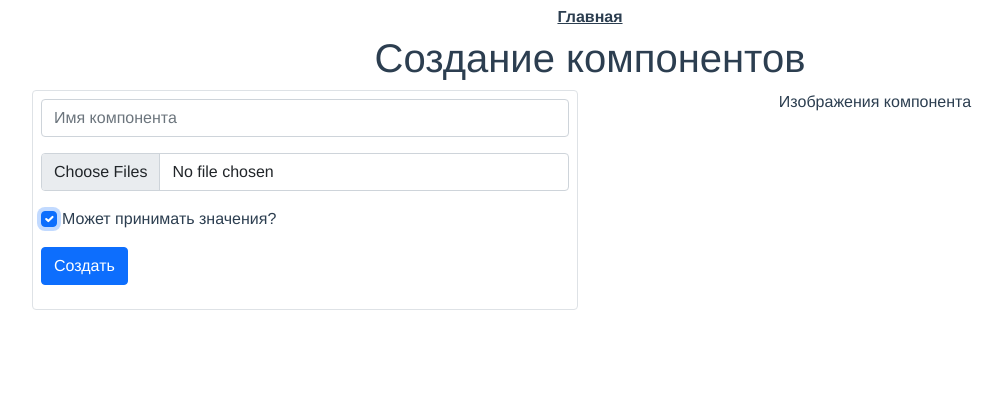
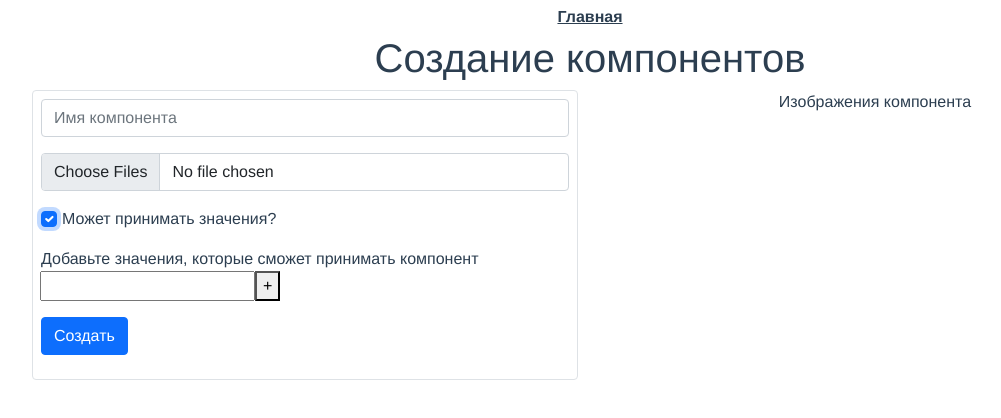
Before and after one commit to Lokol1337/eed-frontend, a Vue app: page /create-component in a window 1280 px wide. Both pictures are taken after a click on the checkbox "Может принимать значения?". Shown: the top 418 px of the page, without its empty margins (50-1051 px from the left). Built offline with nearby package versions, Linux system fonts and the light colour scheme.

Commit message:
add ability for adding values

```diff
--- a/src/components/component/componentForm.vue
+++ b/src/components/component/componentForm.vue
@@ -23,18 +23,43 @@
     <div class="input-group mb-3 form-check">
       <input
         v-model="component.isCanTakeValues"
+        @change="resetComponentValues"
         class="form-check-input"
         style="border-radius: 0.25em"
         type="checkbox"
-        id="flexCheckDefault"
+        id="isCanTakeValues"
       />
       <label
         class="form-check-label"
-        for="flexCheckDefault"
+        for="isCanTakeValues"
         style="margin-left: 5px"
       >
         Может принимать значения?
       </label>
+    </div>
+    <div class="input-group mb-3" v-if="component.isCanTakeValues">
+      <label for="valuesInput">
+        Добавьте значения, которые сможет принимать компонент
+      </label>
+      <div>
+        <div>
+        <input type="text" v-model="valueForAdd">
+        <button @click.prevent="addValue">
+          +
+        </button>
+      </div>
+        <div
+          v-for="componentValue in component.values"
+          :key="componentValue"
+        >
+          <span>
+            {{ componentValue }}
+          </span>
+          <button @click.prevent="deleteFromValuesList(componentValue)">
+            -
+          </button>
+        </div>
+      </div>
     </div>
     <div class="input-group mb-3">
       <button type="submit" class="btn btn-primary">Создать</button>
@@ -53,7 +78,9 @@ export default {
         name: '',
         photos: [],
         isCanTakeValues: false,
-      }
+        values: [],
+      },
+      valueForAdd: '',
     };
   },
   methods: {
@@ -63,6 +90,22 @@ export default {
     },
     emitCreateComponent() {
       this.$emit('createComponent', this.component);
+    },
+    addValue() {
+      if (this.valueForAdd !== '' &&
+        !(this.component.values.find(arrValue => arrValue === this.valueForAdd))
+      ) {
+        this.component.values.push(this.valueForAdd);
+        this.valueForAdd = '';
+      } else {
+        alert('Уже есть в списке значений');
+      }
+    },
+    deleteFromValuesList(valueForDelete) {
+      this.component.values = this.component.values.filter(value => value !== valueForDelete);
+    },
+    resetComponentValues() {
+      this.component.values = [];
     }
   },
 };
```
